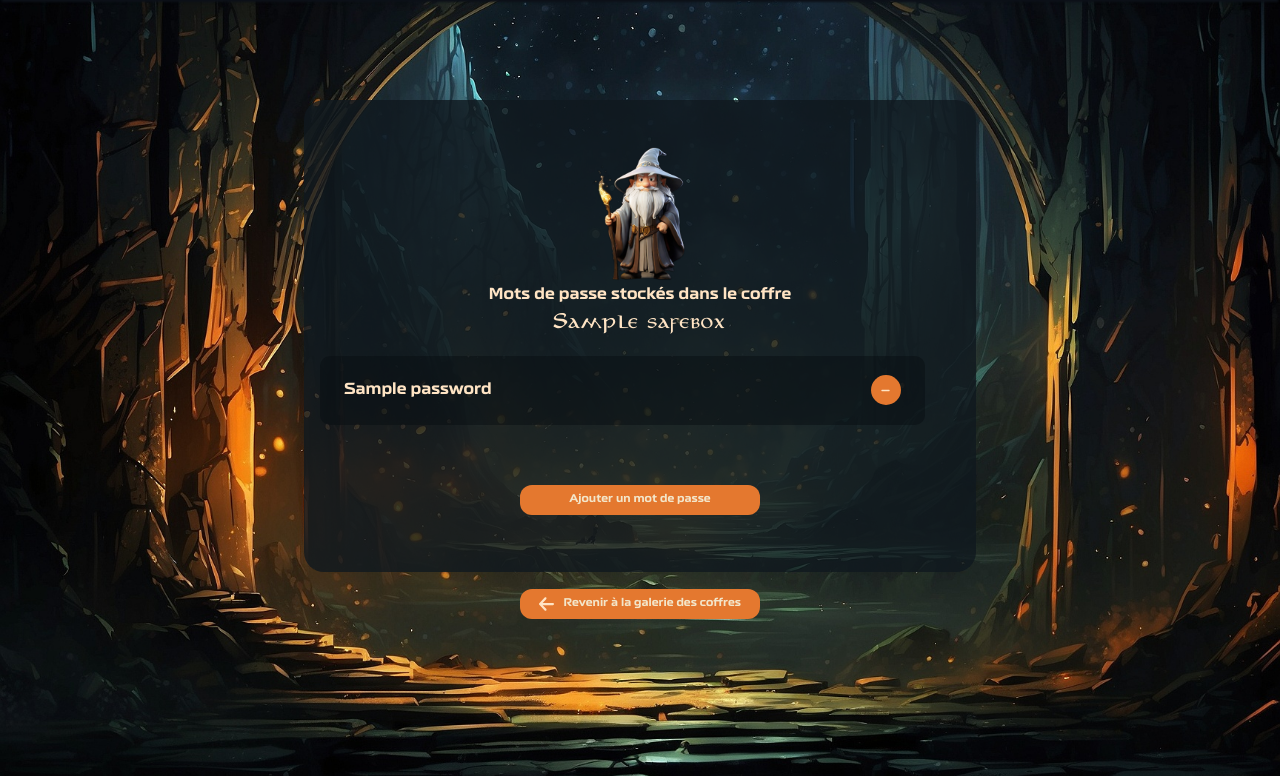
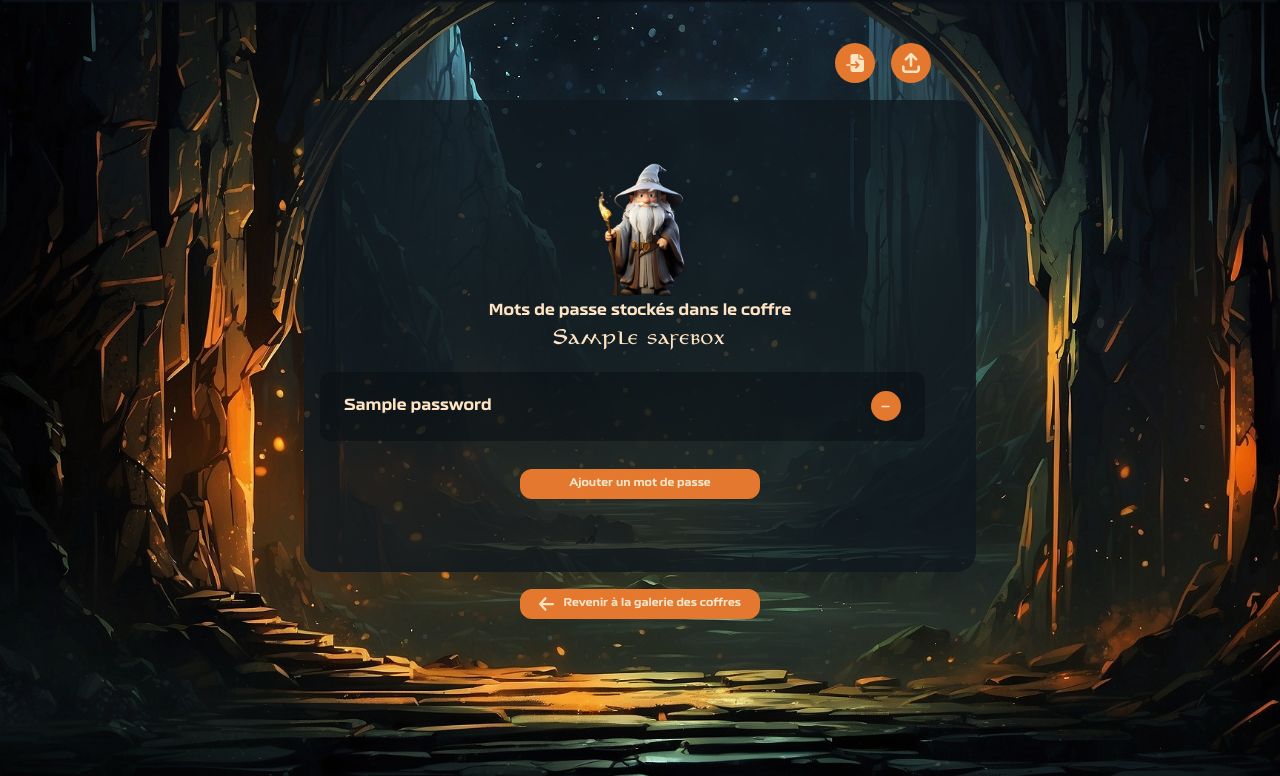
Before and after one commit to roxane-julie/b3-c3-django-breton-olejniczak, a Django app: template passwordManager/passwordApp/templates/safeBoxContainer.html in a window 1280 px wide. Shown: the part 40-816 px from the top of the page. Run offline with Django 3.2, Linux system fonts and the light colour scheme; the template is opened without the code that fills it: most values are stand-ins (such as "Sample title", 1, 10 or a date in 2020).

Commit message:
Add CSV import and export

```diff
--- a/passwordManager/passwordApp/models.py
+++ b/passwordManager/passwordApp/models.py
@@ -9,7 +9,7 @@ class PassWordManagerDataModel(models.Model):
     userName = models.CharField(max_length=100, default='')
     password = models.CharField(max_length=100)
     user = models.ForeignKey(User, on_delete=models.CASCADE, null=True)
-    safebox = models.ForeignKey('SafeBox', on_delete=models.CASCADE, related_name='password_data')
+    safebox = models.ForeignKey('SafeBox', on_delete=models.CASCADE, related_name='password_data', null=True)
 
     def get_website_name(self):
         return self.websiteName
--- a/passwordManager/passwordApp/static/styles/safeBoxContainer.css
+++ b/passwordManager/passwordApp/static/styles/safeBoxContainer.css
@@ -56,7 +56,6 @@ span {
     width: 100%;
     overflow-y: scroll;
     overflow-x: hidden;
-    margin-bottom: 2em;
 }
 
 /* Style the scrollbar */
@@ -88,7 +87,7 @@ span {
     min-height: 55vh;
     border-radius: 20px;
     padding: 1em;
-    max-height: 70vh;
+    max-height: 72vh;
     display: flex;
     flex-direction: column;
     justify-content: center;
@@ -267,6 +266,27 @@ label {
     justify-content: space-evenly;
     align-items: center;
     color: #f3e6ca;
+    z-index: 5;
+}
+
+#csv-success{
+    position: absolute;
+    top: 3.5rem;
+    right: 4rem;
+    font-family:'NeuSharp';
+    font-size: 0.8em;
+    height: 20px;
+    background-color: rgba(15, 24, 30, 0.8);
+    width: 28.5vw;
+    border-radius: 20px;
+    padding: 1em 2em;
+    max-height: 60vh;
+    display: flex;
+    flex-direction: row;
+    justify-content: space-evenly;
+    align-items: center;
+    color: #f3e6ca;
+    z-index: 5;
 }
 
 #password-input {
@@ -488,3 +508,88 @@ input[type="text"]:focus, input[type="email"]:focus, input[type="password"]:focu
 .update-input-password {
     margin-left: 2.3rem!important;
 }
+
+.add-csv-btn{
+    width: 40px;
+    height: 40px;
+    align-self: center;
+    font-size: 0.8em;
+    border-radius: 50%;
+    padding: 10px;
+    color: #f3e6ca!important;
+    background-color: #e4782f!important;
+    border: none!important;
+    cursor: pointer;
+    font-family: 'NeuSharp'!important;
+    transition: font-size 0.3s ease;
+    margin-top: 1.5em;
+    margin-bottom: 1.5em;
+    display: flex;
+    justify-content: center;
+    align-items: center;
+}
+
+.add-csv-btn:hover{
+    transform: scale(1.05);
+    box-shadow: 0 0 10px rgba(132, 132, 132, 0.918);
+}
+
+.csv-btns{
+    display: flex;
+    flex-direction: row;
+    justify-content: space-evenly;
+    align-items: center;
+    width: 10vw;
+    position: absolute;
+    top: 4rem;
+    left: 64%;
+    z-index: 0;
+}
+
+#import-from-csv{
+    display: flex;
+    flex-direction: row;
+    justify-content: center;
+    align-items: flex-start;
+    width: 100%;
+    padding: 1rem 0;
+}
+
+#import-from-csv input {
+    font-family: 'NeuSharp', sans-serif;
+    color: bisque;
+}
+
+#import-from-csv input[type="file"] {
+    display: none;
+}
+
+#import-from-csv label,
+#import-from-csv button[type="submit"] {
+    font-family: 'NeuSharp', sans-serif;
+    color: bisque;
+    /* Ajoutez d'autres styles ici */
+    padding: 5px;
+    cursor: pointer;
+    background-color: #113f5c7d!important;
+    border-radius: 12px;
+    border: none!important;
+    width: 150px;
+    text-align: center;
+    margin: 0;
+}
+
+.import-btns{
+    display: flex;
+    flex-direction: row;
+    justify-content: space-evenly;
+    align-items: center;
+}
+
+.label-csv-form-message{
+font-family: 'NeuSharp', sans-serif;
+color: bisque;
+font-size: 0.75em;
+font-style: italic;
+margin: 0 1rem;
+}
--- a/passwordManager/passwordApp/templates/safeBoxContainer.html
+++ b/passwordManager/passwordApp/templates/safeBoxContainer.html
@@ -48,10 +48,26 @@
             {% else %}
             <p>Aucun mot-de-passe enregistré</p>
             {% endif %}
-
+        </div>
+        <div id="csv-success" style="display: none;"></div>
+        <form id="import-from-csv" method="POST" action="{% url 'import_from_csv' safebox_id=safebox_id %}" enctype="multipart/form-data"
+        style="display: none;">
+            {% csrf_token %}
+            <div class="import-btns">
+                <input type="file" id="csv_file" name="csv_file" accept=".csv">
+                <label class="label-csv-form" for="csv_file">Choisir un fichier csv</label>
+                <div class="label-csv-form-message">Aucun fichier choisi</div>
+            <button type="submit" onclick="submitCsvData()">Importer</button>
+            </div>
+        </form>
+        <button id="add-card-btn" class="add-card-btn" onclick="showCreateNewCardForm()">Ajouter un mot de passe</button>
+        <div class="csv-btns">
+            <button id="add-csv-btn" class="add-csv-btn" onclick="displayCsvForm()"><img class="input-icon minus-icon" src="/static/images/file-import-solid.svg" alt="file import icon"></button>
+            <button id="export-csv-btn" class="add-csv-btn" onclick="window.location.href='{% url 'export_to_csv' %}'">
+                <img class="input-icon minus-icon" src="/static/images/arrow-up-from-bracket-solid.svg" alt="file export icon">
+            </button>
         </div>
 
-        <button class="add-card-btn" onclick="showCreateNewCardForm()">Ajouter un mot de passe</button>
         <div id="createNewCardForm-container" style="display: none;">
             <form id="createNewCardForm" method="POST" action="{% url 'createNewCard' %}">
                 {% csrf_token %}
@@ -82,7 +98,6 @@
                         </button>
                         </input>
                     </div>
-
                 </div>
                 <input type="hidden" name="id" value="{{ safebox.id }}">
                 <button type="submit" class="add-card-form-button">Créer</button>
@@ -427,6 +442,48 @@
                 });
         }
 
+        function displayCsvForm() {
+            var form = document.getElementById('import-from-csv');
+            var btn = document.getElementById('add-card-btn');
+            form.style.display = 'flex';
+            btn.style.display = 'none';
+        }
+
+    function submitCsvData() {
+    document.getElementById('import-from-csv').addEventListener('submit', function(event) {
+        event.preventDefault();
+        var formData = new FormData(event.target);
+        fetch(event.target.action, {
+            method: 'POST',
+            body: formData,
+            headers: {
+                'X-CSRFToken': '{{ csrf_token }}'
+            }
+        })
+        .then(response => response.json())
+        .then(data => {
+            var messageDiv = document.getElementById('csv-success');
+                messageDiv.style.display = 'flex';
+                messageDiv.innerHTML = 'Données CSV importées avec succès' + '<button id="check" class="update-btn minus-btn update-field-check"><img src="/static/images/check-solid.svg" alt="check icon"></button>';
+                setTimeout(function() {
+                    messageDiv.style.display = 'none';
+                }, 3000);
+        })
+        .catch(error => {
+            console.error('Error:', error);
+        });
+    });
+}
+
+document.getElementById('csv_file').addEventListener('change', function() {
+    var fileName = this.value.split('\\').pop();
+    if (fileName) {
+        document.querySelector('.label-csv-form-message').textContent = fileName;
+    } else {
+        document.querySelector('.label-csv-form-message').textContent = 'Aucun fichier choisi';
+    }
+});
+
         function getCookie(name) {
             var cookieValue = null;
             if (document.cookie && document.cookie !== '') {
--- a/passwordManager/passwordApp/urls.py
+++ b/passwordManager/passwordApp/urls.py
@@ -29,6 +29,8 @@ urlpatterns = [
     path('manager/safeBoxContainer/getPasswordData/<int:password_data_id>/', views.getPasswordData, name='getPasswordData'),
     path('manager/safeBoxContainer/deleteCard/<int:password_data_id>/', views.deleteCard, name='deleteCard'),
     path('manager/safeBoxContainer/updateField/<str:field_name>/<int:id_value>/', views.updateField, name='updateField'),
+    path('import_from_csv/<int:safebox_id>/', views.import_from_csv, name='import_from_csv'),
+     path('export_to_csv/', views.export_to_csv, name='export_to_csv'),
     path('createNewCard/', views.createNewCard, name='createNewCard'),
     path('signout/', views.signOut, name='signOut'),
 ]
```
Also changed, not shown: passwordManager/passwordApp/views.py (+36 -1 lines), passwordManager/db.sqlite3, passwordManager/passwordApp/migrations/0010_alter_passwordmanagerdatamodel_safebox.py (added), passwordManager/passwordApp/static/images/arrow-up-from-bracket-solid.svg (added), passwordManager/passwordApp/static/images/file-import-solid.svg (added), 1 other file.
